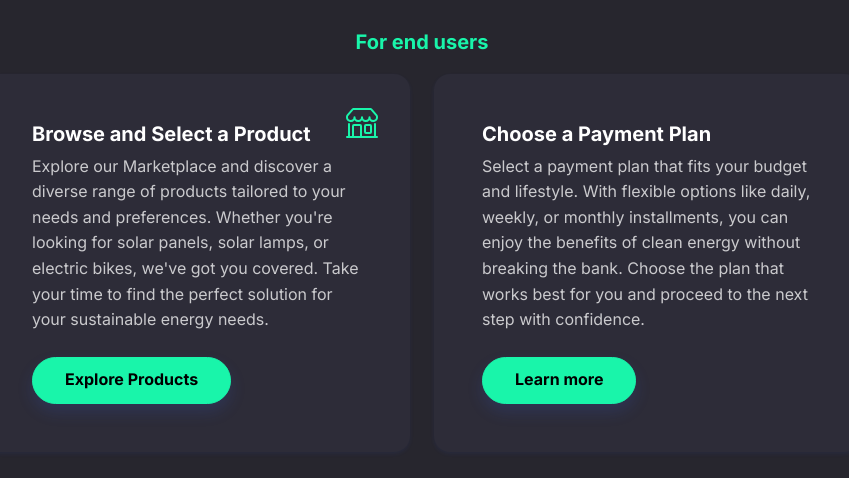
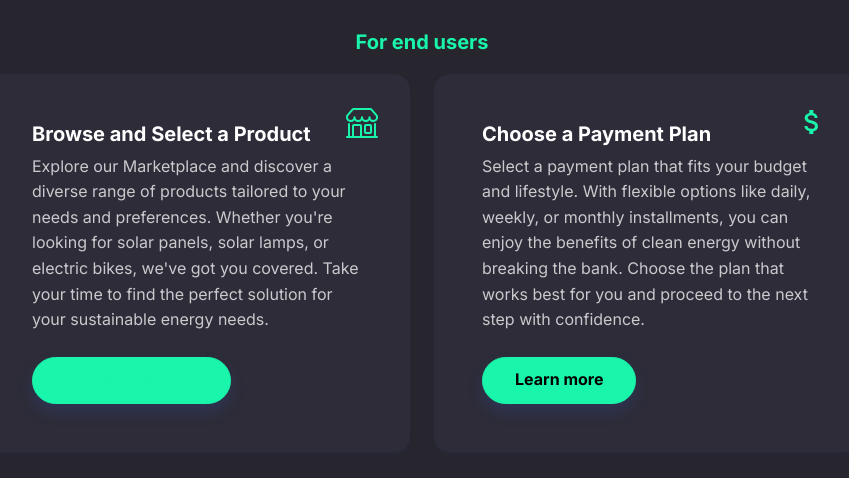
Before and after one commit to KagemaNjoroge/Eco-Duka, a Django app: page / in a window 1280 px wide. Shown: the part 1436-1914 px from the top of the page, without its empty margins (218-1067 px from the left). Run offline with Django 4.2, Linux system fonts and the light colour scheme; some libraries are stand-ins or nearby versions; some web fonts are replaced.

Commit message:
Fix font link and add SVG icon for payment plan

```diff
--- a/EcoDuka/User/templates/index.html
+++ b/EcoDuka/User/templates/index.html
@@ -17,11 +17,12 @@
       rel="stylesheet"
       href="{% static 'bootstrap/css/bootstrap.min.css' %}"
     />
+
     <link
       rel="stylesheet"
       href="https://fonts.googleapis.com/css?family=Inter:300italic,400italic,600italic,700italic,800italic,400,300,600,700,800&amp;display=swap"
     />
-    <link rel="stylesheet" href="{% static 'css/Roboto.css"' %}">
+
     <link
       rel="stylesheet"
       href="{% static 'fonts/font-awesome.min.css' %}' %}"
@@ -349,7 +350,10 @@
                     perfect solution for your sustainable energy needs.
                   </p>
                   <button class="btn btn-primary shadow" type="button">
-                    Explore Products
+                    <!-- Go to store -->
+                    <a href="{%url 'store'%}" style="color: var(--bs-primary)"
+                      >Explore Products</a
+                    >
                   </button>
                 </div>
               </div>
@@ -361,7 +365,19 @@
                     class="bs-icon-lg d-flex justify-content-center align-items-center mb-3 bs-icon"
                     style="top: 1rem; right: 1rem; position: absolute"
                   >
-                    <i class="fa fa-money text-success"></i>
+                    <svg
+                      xmlns="http://www.w3.org/2000/svg"
+                      height="1em"
+                      viewBox="0 0 24 24"
+                      width="1em"
+                      fill="currentColor"
+                      class="text-success"
+                    >
+                      <path d="M0 0h24v24H0z" fill="none"></path>
+                      <path
+                        d="M11.8 10.9c-2.27-.59-3-1.2-3-2.15 0-1.09 1.01-1.85 2.7-1.85 1.78 0 2.44.85 2.5 2.1h2.21c-.07-1.72-1.12-3.3-3.21-3.81V3h-3v2.16c-1.94.42-3.5 1.68-3.5 3.61 0 2.31 1.91 3.46 4.7 4.13 2.5.6 3 1.48 3 2.41 0 .69-.49 1.79-2.7 1.79-2.06 0-2.87-.92-2.98-2.1h-2.2c.12 2.19 1.76 3.42 3.68 3.83V21h3v-2.15c1.95-.37 3.5-1.5 3.5-3.55 0-2.84-2.43-3.81-4.7-4.4z"
+                      ></path>
+                    </svg>
                   </div>
                   <h5 class="fw-bold card-title">Choose a Payment Plan</h5>
                   <p class="text-muted card-text mb-4">
```
